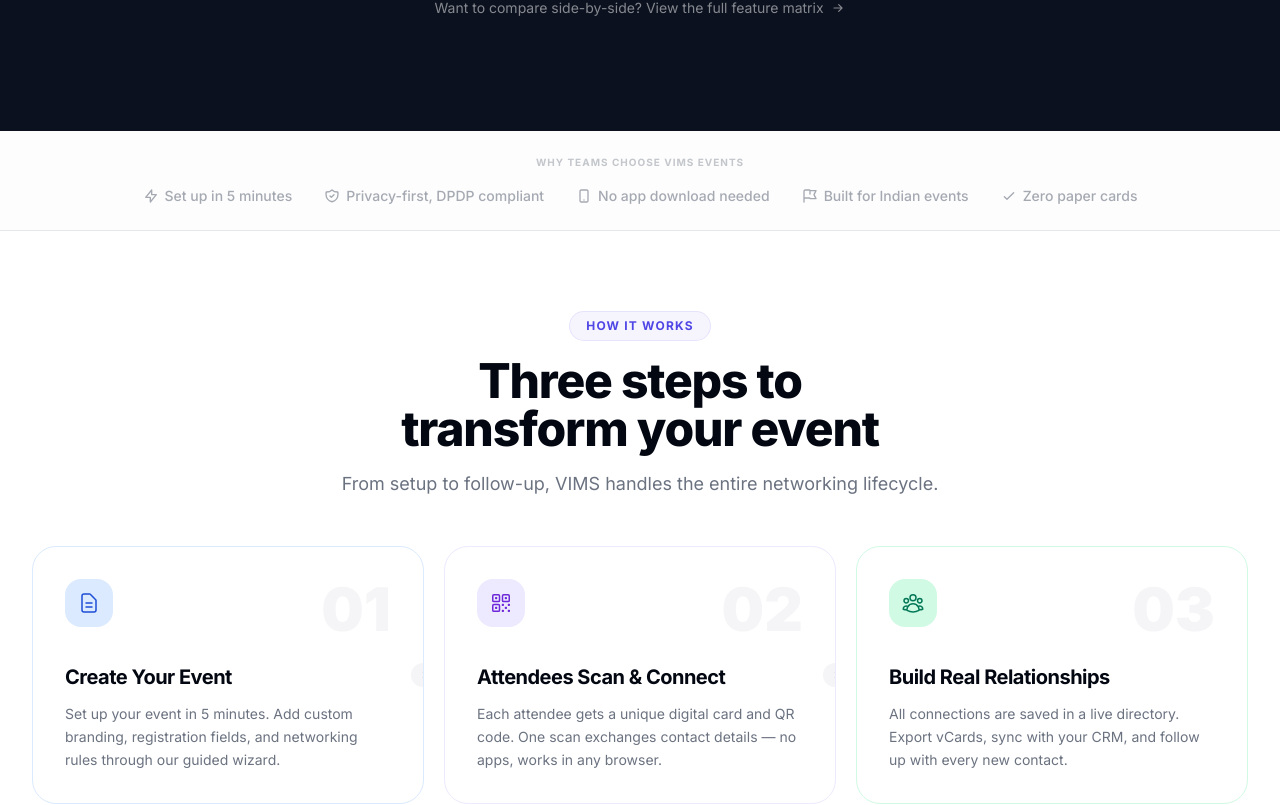
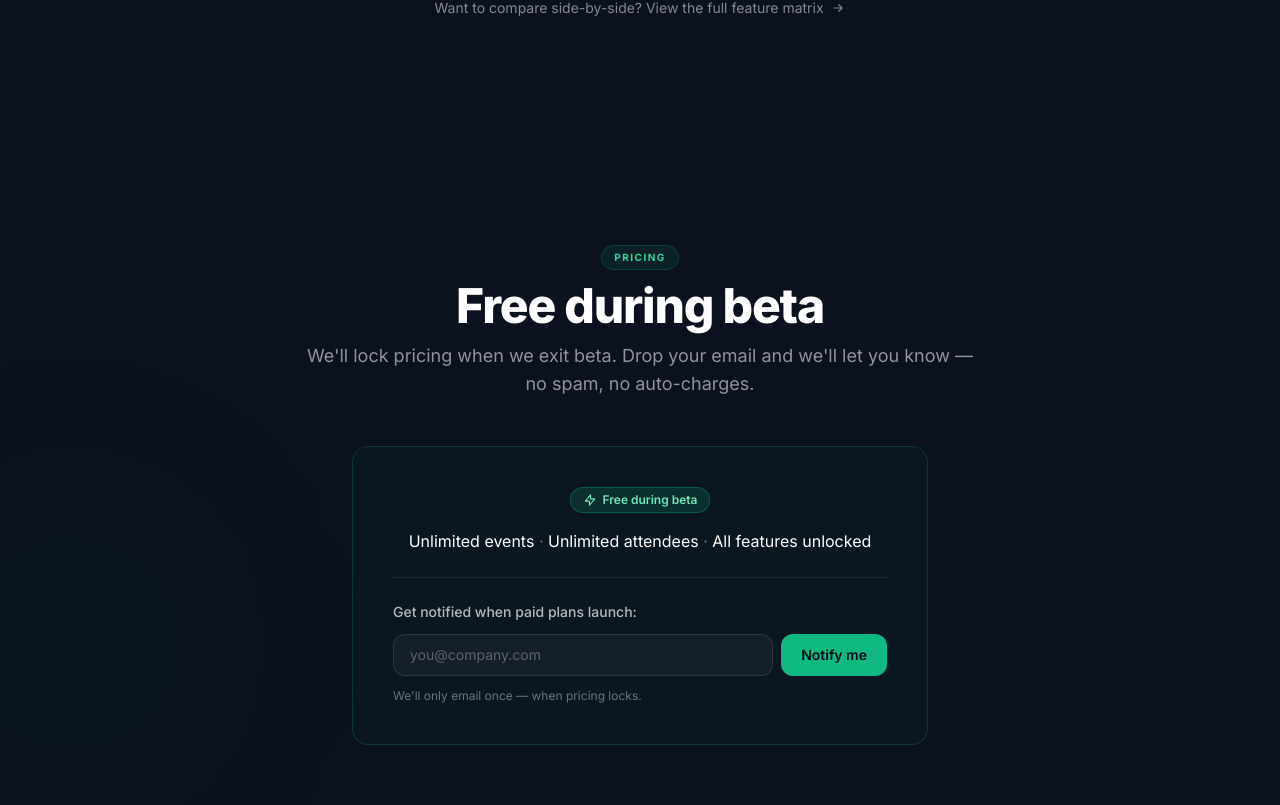
Before and after one commit to Vimal-Raj-003/event-vims-SE, a Next.js app in the folder apps/web/: page / in a window 1280 px wide. Shown: the part 1680-2485 px from the top of the page. Built offline with nearby package versions, Linux system fonts and the light colour scheme.

Commit message:
feat(landing): add PricingSimple component (free-during-beta + email capture stub)

```diff
--- a/apps/web/src/app/(public)/page.tsx
+++ b/apps/web/src/app/(public)/page.tsx
@@ -5,6 +5,7 @@
 import { useEffect, type ReactNode } from "react";
 import Hero from "@/components/Hero";
 import { WhatYouGet } from "@/components/landing/WhatYouGet";
+import { PricingSimple } from "@/components/landing/PricingSimple";
 
 /* ─── Scroll-reveal hook ────────────────────────────────────────── */
 function useReveal() {
@@ -42,6 +43,7 @@
     <div className="overflow-x-hidden">
       <Hero />
       <WhatYouGet />
+      <PricingSimple />
       <MissionBar />
       <HowItWorksSection />
       <FeaturesSection />
--- /dev/null
+++ b/apps/web/src/components/landing/PricingSimple.tsx
@@ -0,0 +1,110 @@
+"use client";
+
+import { useState, type FormEvent } from "react";
+
+type Status = "idle" | "submitting" | "success" | "error";
+
+export function PricingSimple() {
+  const [email, setEmail] = useState("");
+  const [status, setStatus] = useState<Status>("idle");
+
+  const handleSubmit = async (e: FormEvent) => {
+    e.preventDefault();
+    if (!email.includes("@")) {
+      setStatus("error");
+      return;
+    }
+    setStatus("submitting");
+    // TODO: wire to POST /api/v1/public/launch-notify
+    await new Promise((r) => setTimeout(r, 600));
+    setStatus("success");
+  };
+
+  return (
+    <section className="relative bg-dark-section py-20 lg:py-28 overflow-hidden">
+      <div
+        className="pointer-events-none absolute top-1/2 -left-20 h-[300px] w-[300px] -translate-y-1/2 rounded-full bg-emerald-500/[0.04] blur-[100px] animate-glow-drift"
+        aria-hidden="true"
+      />
+
+      <div className="relative mx-auto max-w-7xl px-4 sm:px-6 lg:px-8">
+        <div className="max-w-2xl mx-auto text-center mb-12">
+          <span className="inline-block rounded-full bg-emerald-500/10 border border-emerald-500/20 px-3 py-1 text-[10px] font-bold uppercase tracking-[0.15em] text-emerald-400 mb-3">
+            Pricing
+          </span>
+          <h2 className="text-3xl sm:text-4xl lg:text-5xl font-extrabold text-white tracking-tight leading-[1.1] text-balance mb-3">
+            Free during beta
+          </h2>
+          <p className="text-base sm:text-lg text-white/55 leading-relaxed">
+            We&apos;ll lock pricing when we exit beta. Drop your email and we&apos;ll let you know — no spam, no auto-charges.
+          </p>
+        </div>
+
+        <div className="max-w-xl mx-auto rounded-2xl border border-emerald-500/20 bg-emerald-500/[0.04] p-8 sm:p-10 backdrop-blur-sm">
+          <div className="flex justify-center mb-4">
+            <span className="inline-flex items-center gap-1.5 rounded-full bg-emerald-500/15 border border-emerald-500/30 px-3 py-1 text-xs font-semibold text-emerald-300">
+              <svg className="h-3.5 w-3.5" fill="none" viewBox="0 0 24 24" stroke="currentColor" strokeWidth={2}>
+                <path strokeLinecap="round" strokeLinejoin="round" d="M13 10V3L4 14h7v7l9-11h-7z" />
+              </svg>
+              Free during beta
+            </span>
+          </div>
+
+          <p className="text-white text-base text-center">
+            Unlimited events <span className="text-white/40">·</span> Unlimited attendees{" "}
+            <span className="text-white/40">·</span> All features unlocked
+          </p>
+
+          <div className="my-6 border-t border-white/[0.08]" />
+
+          {status === "success" ? (
+            <div role="status" className="flex flex-col items-center text-center py-2">
+              <div className="w-10 h-10 rounded-full bg-emerald-500/15 border border-emerald-500/30 flex items-center justify-center mb-3">
+                <svg className="h-5 w-5 text-emerald-400" fill="none" viewBox="0 0 24 24" stroke="currentColor" strokeWidth={2.5}>
+                  <path strokeLinecap="round" strokeLinejoin="round" d="M5 13l4 4L19 7" />
+                </svg>
+              </div>
+              <p className="text-sm text-white">You&apos;re on the list. We&apos;ll email you once.</p>
+            </div>
+          ) : (
+            <form onSubmit={handleSubmit}>
+              <label htmlFor="launch-email" className="block text-sm text-white/70 font-medium mb-3">
+                Get notified when paid plans launch:
+              </label>
+              <div className="flex flex-col sm:flex-row gap-2">
+                <input
+                  id="launch-email"
+                  type="email"
+                  required
+                  value={email}
+                  onChange={(e) => {
+                    setEmail(e.target.value);
+                    if (status === "error") setStatus("idle");
+                  }}
+                  placeholder="you@company.com"
+                  className="flex-1 bg-white/[0.04] border border-white/10 rounded-lg px-4 py-2.5 text-sm text-white placeholder:text-white/30 focus:outline-none focus:border-emerald-500/40 transition-colors"
+                  disabled={status === "submitting"}
+                />
+                <button
+                  type="submit"
+                  disabled={status === "submitting"}
+                  className="bg-emerald-500 hover:bg-emerald-400 text-slate-950 font-semibold rounded-lg px-5 py-2.5 text-sm transition-colors disabled:opacity-60 disabled:cursor-not-allowed"
+                >
+                  {status === "submitting" ? "Sending…" : "Notify me"}
+                </button>
+              </div>
+              {status === "error" && (
+                <p className="mt-2 text-xs text-rose-400" role="alert">
+                  Please enter a valid email address.
+                </p>
+              )}
+              <p className="text-xs text-white/40 mt-3">
+                We&apos;ll only email once — when pricing locks.
+              </p>
+            </form>
+          )}
+        </div>
+      </div>
+    </section>
+  );
+}
```
